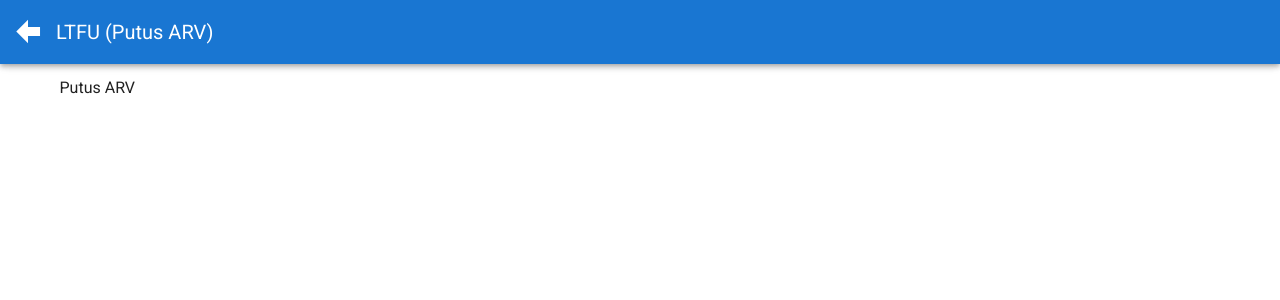
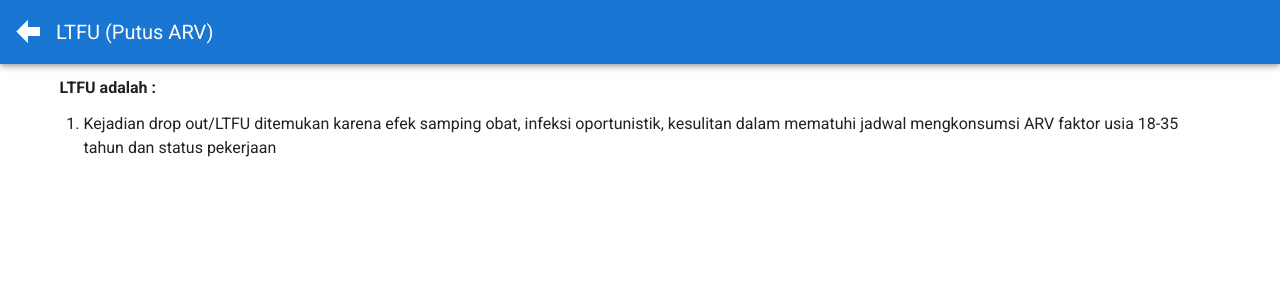
Before and after one commit to vhalegax/retensi-arv, a Nuxt app: page /informasi-hiv-aids-dan-retensi/ltfu in a window 1280 px wide. Shown: the top 300 px of the page. Built offline with nearby package versions, Linux system fonts and the light colour scheme.

Commit message:
update content

```diff
--- a/pages/informasi-hiv-aids-dan-retensi/ltfu.vue
+++ b/pages/informasi-hiv-aids-dan-retensi/ltfu.vue
@@ -1,5 +1,14 @@
 <template>
   <v-row>
-    <v-col> Putus ARV </v-col>
+    <v-col>
+      <b>LTFU adalah :</b>
+      <ol class="mt-3">
+        <li>
+          Kejadian drop out/LTFU ditemukan karena efek samping obat, infeksi
+          oportunistik, kesulitan dalam mematuhi jadwal mengkonsumsi ARV faktor
+          usia 18-35 tahun dan status pekerjaan
+        </li>
+      </ol>
+    </v-col>
   </v-row>
 </template>
```
